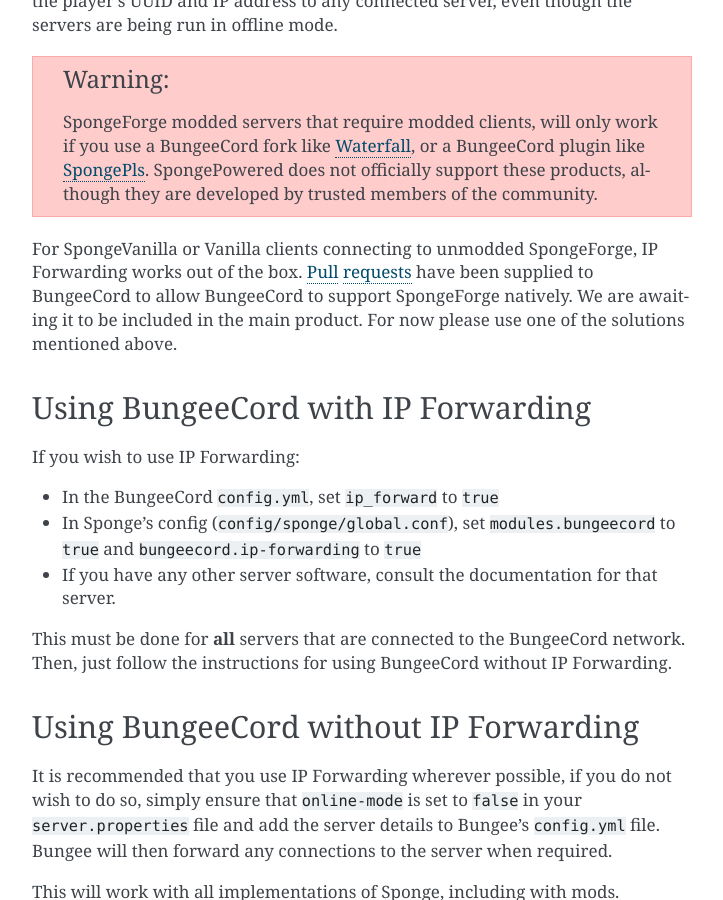
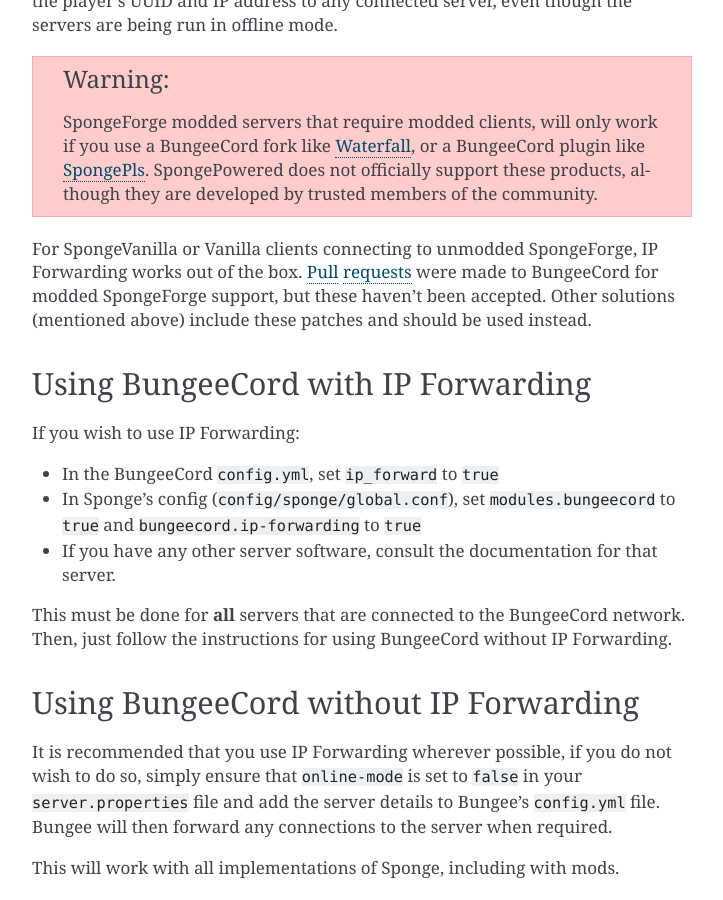
Before and after one commit to SpongePowered/SpongeDocs, a Sphinx documentation site: the page built from source/server/getting-started/bungeecord.rst, in a window 1280 px wide and 900 px high, scrolled down 910 px. Shown: the whole window, without its empty margins (388-1111 px from the left). Built offline with Sphinx 7.4.7, drawn with Linux system fonts in a browser that asks for light colours; pages that are not in the unit, such as notebooks, are missing from menus.

Commit message:
Update references to the closed bungeecord PRs for SpongeForge support  (#751)
* Update references to the closed bungeecord PRs for SpongeForge support

* Mention our fixes

* Fix comment

* Fix comments

```diff
--- a/source/server/getting-started/bungeecord.rst
+++ b/source/server/getting-started/bungeecord.rst
@@ -37,9 +37,8 @@
 
 For SpongeVanilla or Vanilla clients connecting to unmodded SpongeForge, IP Forwarding works out of the box.
 `Pull <https://github.com/SpigotMC/BungeeCord/pull/1557>`_
-`requests <https://github.com/SpigotMC/BungeeCord/pull/1678>`_ have been supplied to BungeeCord to allow BungeeCord to
-support SpongeForge natively. We are awaiting it to be included in the main product. For now please use one of the
-solutions mentioned above.
+`requests <https://github.com/SpigotMC/BungeeCord/pull/1678>`_ were made to BungeeCord for modded SpongeForge support,
+but these haven't been accepted. Other solutions (mentioned above) include these patches and should be used instead.
 
 Using BungeeCord with IP Forwarding
 ~~~~~~~~~~~~~~~~~~~~~~~~~~~~~~~~~~~
```
